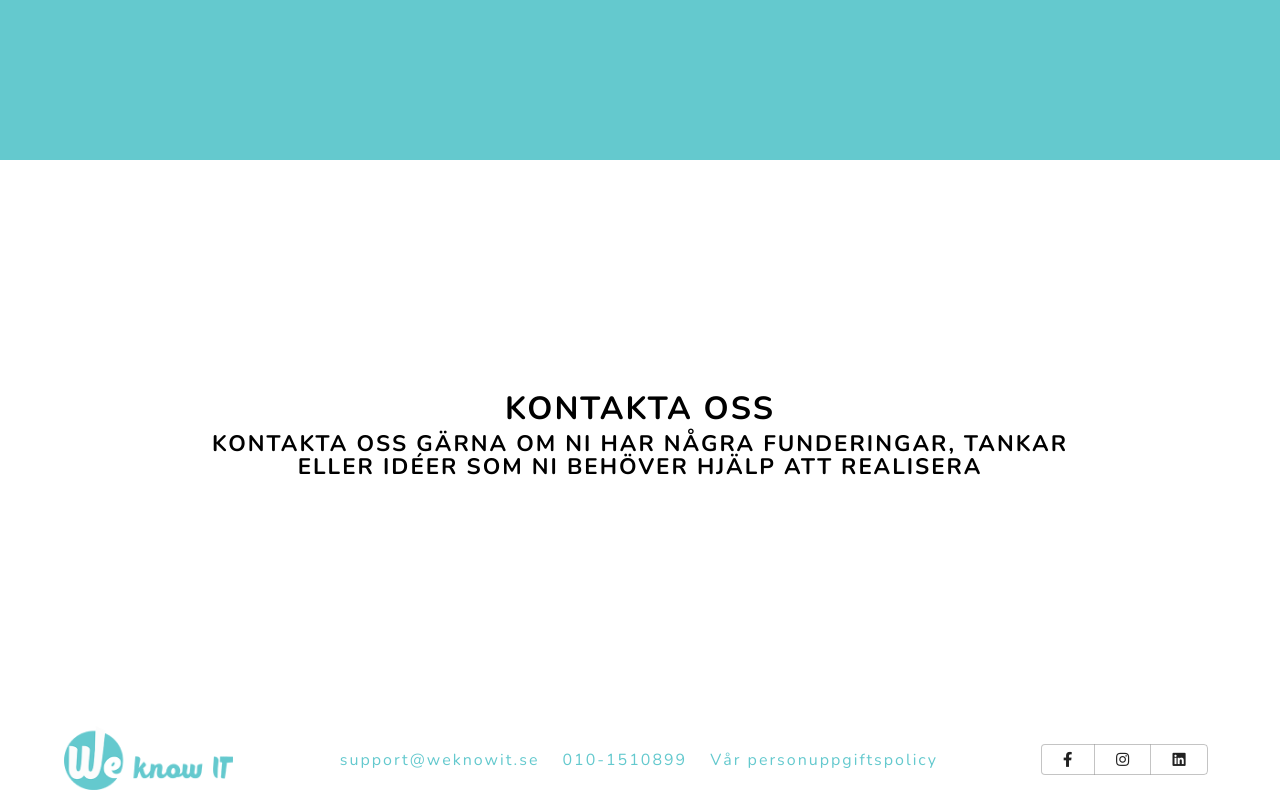
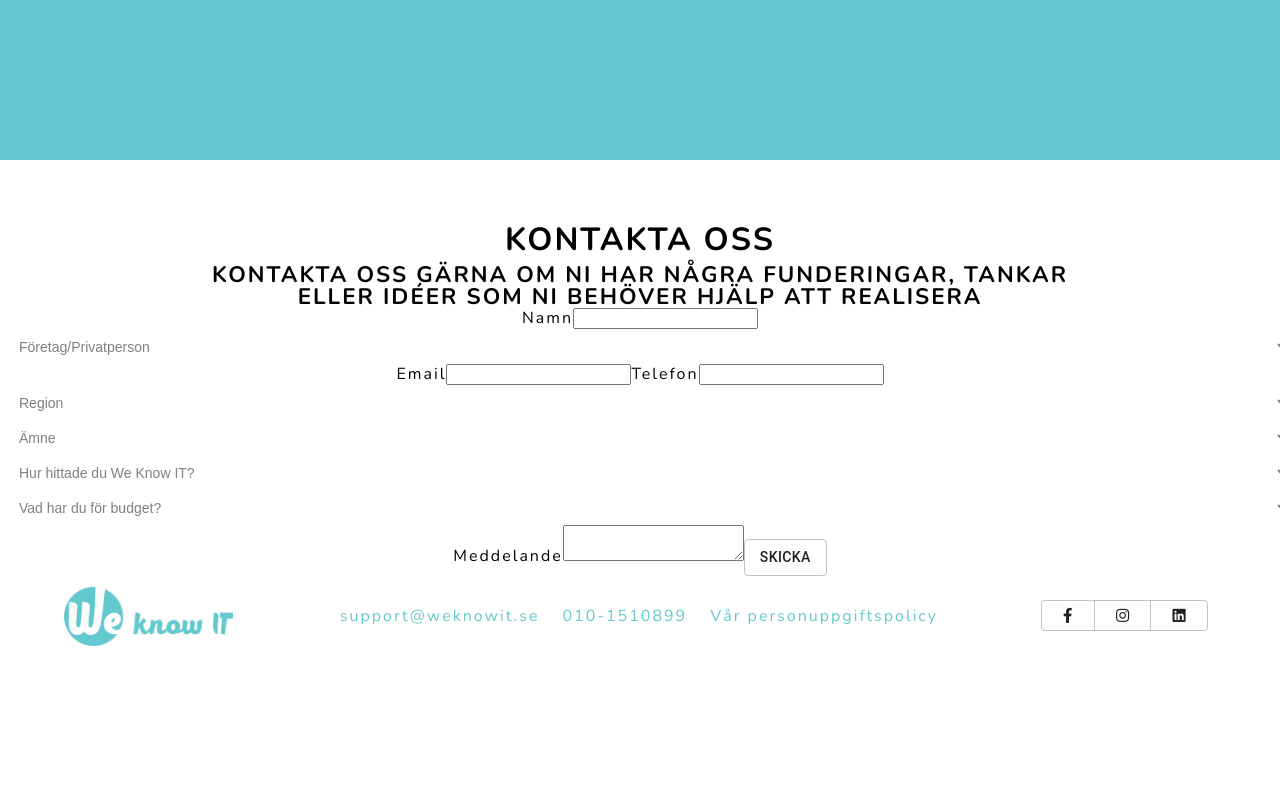
Before and after one commit to johniversen/wkit-website, a React (Create React App) app: page /about in a window 1280 px wide. Shown: the part 2668-3468 px from the top of the page. After the commit the page ends 3324 px from the top, so only its background shows below. Built offline with nearby package versions, Linux system fonts and the light colour scheme.

Commit message:
implement contact form without styling

```diff
--- a/package.json
+++ b/package.json
@@ -4,10 +4,12 @@
   "private": true,
   "dependencies": {
     "@material-ui/core": "^4.7.1",
+    "emailjs-com": "^2.4.1",
     "react": "^16.12.0",
     "react-dom": "^16.12.0",
     "react-router-dom": "^5.1.2",
     "react-scripts": "3.2.0",
+    "react-select-material-ui": "^6.2.0",
     "styled-components": "^4.4.1"
   },
   "scripts": {
--- a/src/components/Contact/Contact.jsx
+++ b/src/components/Contact/Contact.jsx
@@ -1,16 +1,29 @@
 import React from 'react';
 import styled from 'styled-components';
+import emailjs from 'emailjs-com';
+import Button from '@material-ui/core/Button';
 
 // Detta är kontaktformuläret för kunder.
 
-const Contact = () => {
+export default function Contact() {
+  function sendEmail(e) {
+    e.preventDefault();
+
+    emailjs.sendForm('j_iversen94_gmail_com', 'contact_form', e.target, 'user_FapPIZissNNXuDSwzRrFb')
+      .then((result) => {
+          console.log(result.text);
+      }, (error) => {
+          console.log(error.text);
+      });
+  }
+
   const StyledSection = styled.section`
+  margin-top: 4rem;
   display: flex;
   flex-direction: column;
   align-items: center;
   justify-content: center;
   text-align: center;
-  min-height: 35rem;
   `
 
   const StyledH1 = styled.h1`
@@ -21,17 +34,101 @@ const Contact = () => {
 
   const StyledH2 = styled.h2`
   font-size: 1.4rem;
-  margin-bottom: 0.5rem;
   font-weight: bold;
   width: 70%;
   `
 
+  const Select = styled.select`
+  width: 100%;
+  height: 35px;
+  background: white;
+  color: gray;
+  padding-left: 5px;
+  font-size: 14px;
+  border: none;
+  margin-left: 10px;
+
+  option {
+    color: black;
+    background: white;
+    display: flex;
+    white-space: pre;
+    min-height: 20px;
+    padding: 0px 2px 1px;
+  }
+  `;
+
+  const StyledInput = styled.input`
+
+  `;
+
   return (
+    <>
     <StyledSection id="contact">
       <StyledH1>KONTAKTA OSS</StyledH1>
       <StyledH2>KONTAKTA OSS GÄRNA OM NI HAR NÅGRA FUNDERINGAR, TANKAR ELLER IDÉER SOM NI BEHÖVER HJÄLP ATT REALISERA</StyledH2>
+      <form className="contact-form" onSubmit={sendEmail}>
+        <StyledInput type="hidden" name="contact_number" />
+        <label>Namn</label>
+        <StyledInput type="text" name="user_name" />
+        <Select name="typeOfPerson">
+          <option value="" hidden>
+            Företag/Privatperson
+          </option>
+          <option value="Företag">Företag</option>
+          <option value="Privatperson">Privatperson</option>
+        </Select>
+        <label>Email</label>
+        <input type="email" name="user_email" />
+        <label>Telefon</label>
+        <input type="phone" name="user_phone" />
+        <Select name="region">
+          <option value="" hidden>
+            Region
+          </option>
+          <option value="Stockholm">Stockholm</option>
+          <option value="Göteborg">Göteborg</option>
+          <option value="Linköping">Linköping</option>
+          <option value="Malmö / Lund">Malmö / Lund</option>
+          <option value="Annan ort">Annan ort</option>
+        </Select>
+        <Select name="subject">
+          <option value="" hidden>
+            Ämne
+          </option>
+          <option value="Hemsida">Hemsida</option>
+          <option value="Mobilapplikation">Mobilapplikation</option>
+          <option value="Utveckling">Utveckling</option>
+          <option value="Underkonsult">Underkonsult</option>
+        </Select>
+        <Select name="found">
+          <option value="" hidden>
+            Hur hittade du We Know IT?
+          </option>
+          <option value="Via Google">Via Google</option>
+          <option value="Via sociala medier">Via sociala medier</option>
+          <option value="Via en annons">Via en annons</option>
+          <option value="Via ett tips">Via ett tips</option>
+          <option value="Jag är en tidigare kund">Jag är en tidigare kund</option>
+          <option value="På annat vis">På annat vis</option>
+        </Select>
+        <Select name="budget">
+          <option value="" hidden>
+            Vad har du för budget?
+          </option>
+          <option value="0 - 10 000 kr">0 - 10 000 kr</option>
+          <option value="10 000 - 25 000 kr">10 000 - 25 000 kr</option>
+          <option value="25 000 - 50 000 kr">25 000 - 50 000 kr</option>
+          <option value="50 000 - 100 000 kr">50 000 - 100 000 kr</option>
+          <option value="100 000 - 200 000 kr">100 000 - 200 000 kr</option>
+          <option value="200 000 kr +">200 000 kr +</option>
+          <option value="Jag vill inte specificera budget">Jag vill inte specificera budget</option>
+        </Select>
+        <label>Meddelande</label>
+        <textarea name="message" />
+        <Button variant="outlined" onClick={sendEmail}>SKICKA</Button>
+      </form>
     </StyledSection>
-  )
+    </>
+  );
 }
-
-export default Contact;
--- a/src/components/Header/Header.jsx
+++ b/src/components/Header/Header.jsx
@@ -24,10 +24,12 @@ const Header = (props) => {
 
   const facebookClick = () => {
     window.location.href = "https://www.facebook.com/WeKnowITswe/";
+    console.log("fb");
   }
 
   const instagramClick = () => {
     window.location.href = "https://www.instagram.com/weknowitswe/";
+    console.log("insta");
   }
 
   const linkedinClick = () => {
```
Also changed, not shown: 1 other file (tests, documents, lock files or other folders).
